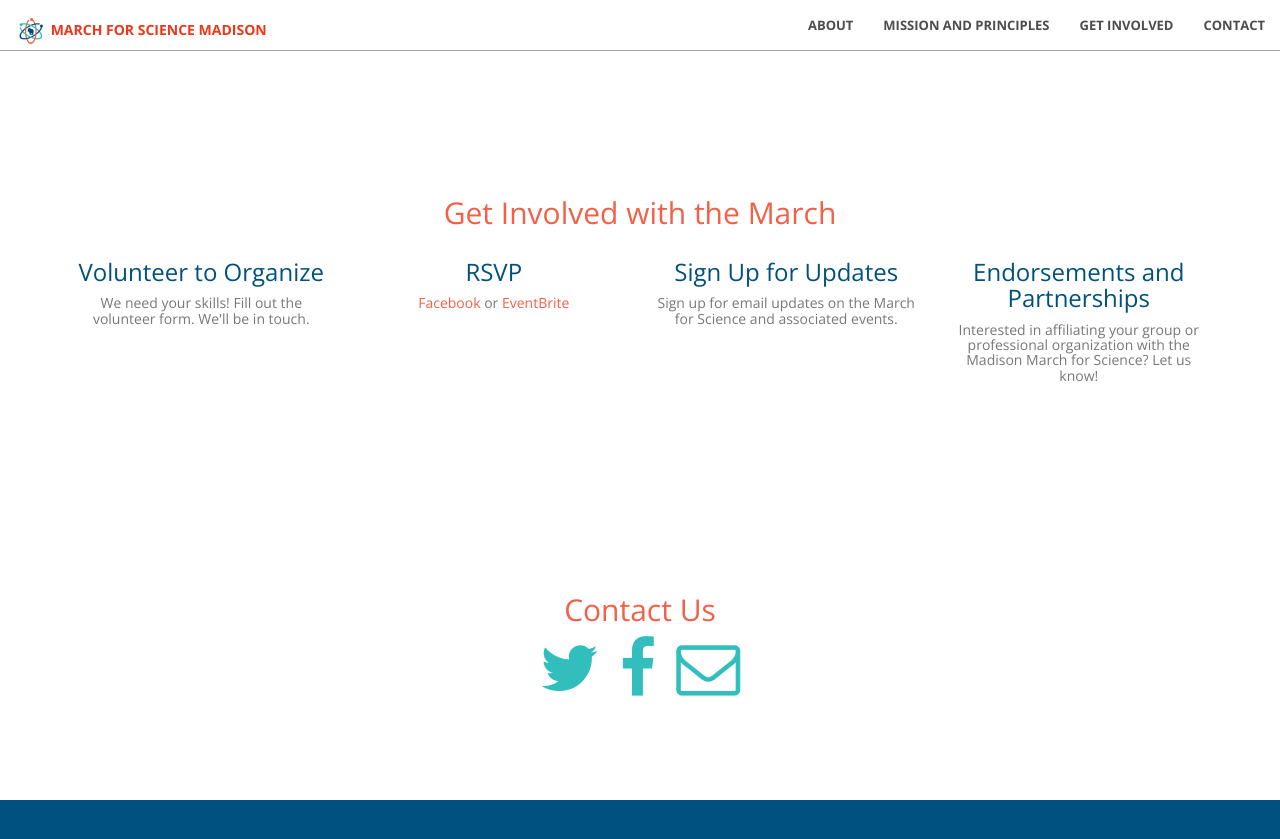
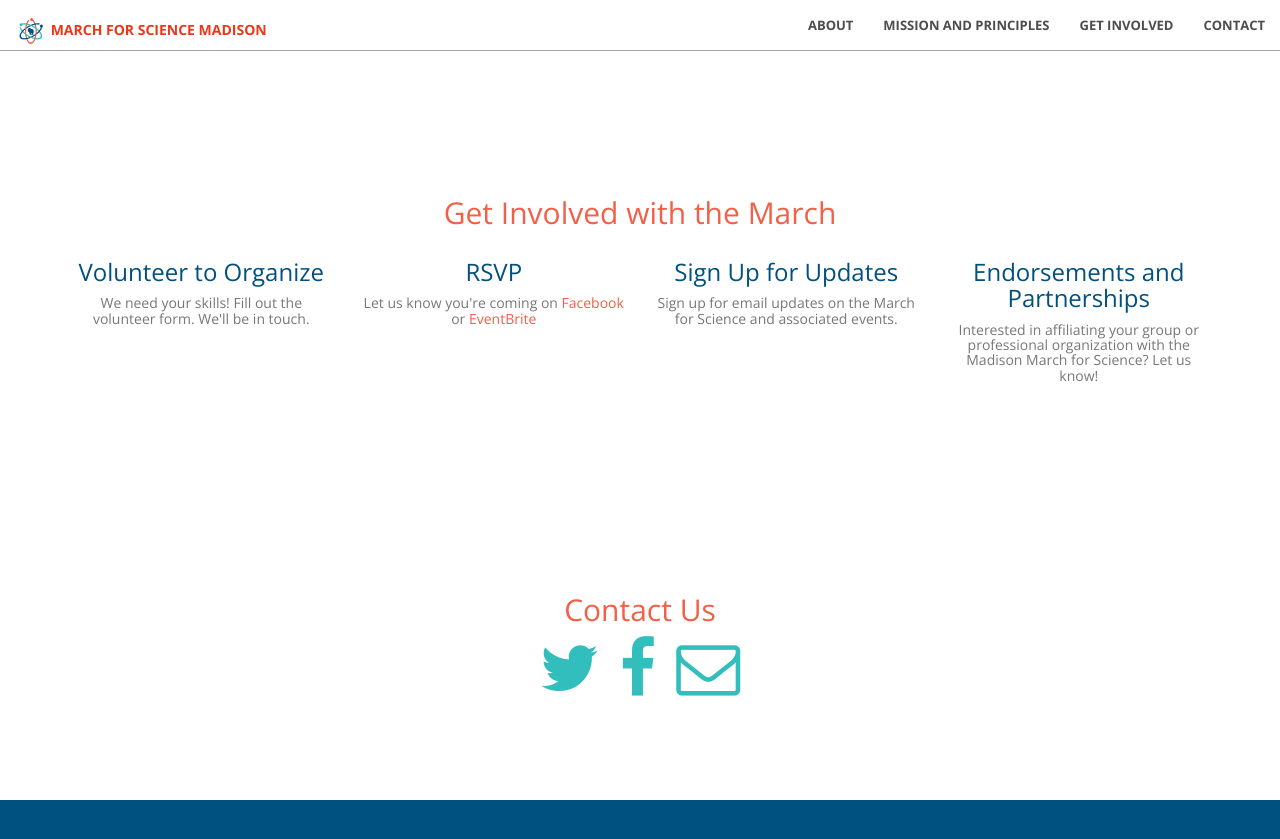
Before and after one commit to ScienceMarchMadison/m4smadison.github.io, a Jekyll site: the page built from index.html, in a window 1280 px wide and 900 px high, scrolled down 1832 px. Shown: the top 839 px of the window. Built offline with Jekyll 4.4.1, drawn with Linux system fonts in a browser that asks for light colours; comment, search, counter and statistics services are not loaded.

Commit message:
Update involve.html

```diff
--- a/_includes/involve.html
+++ b/_includes/involve.html
@@ -22,7 +22,7 @@
                 <div class="service-box">
                      <!--<i class="fa fa-4x fa-paper-plane wow bounceIn text-primary" data-wow-delay=".1s"></i>-->
                     <h3 style="color:#00517f">RSVP</h3>
-                    <h5 class="text-muted"><a href="https://www.facebook.com/events/156033178229398/" target="_blank">Facebook</a> or <a href="marchforsciencemadison.eventbrite.com" target="_blank">EventBrite</a></h5>
+                    <h5 class="text-muted">Let us know you're coming on <a href="https://www.facebook.com/events/156033178229398/" target="_blank">Facebook</a> or <a href="marchforsciencemadison.eventbrite.com" target="_blank">EventBrite</a></h5>
                 </div>
             </div>
 
```
